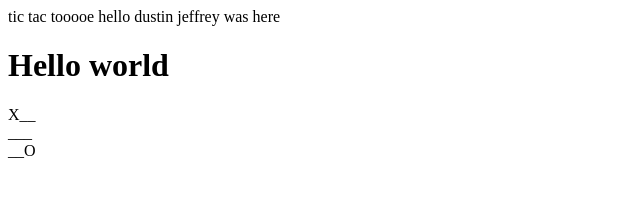
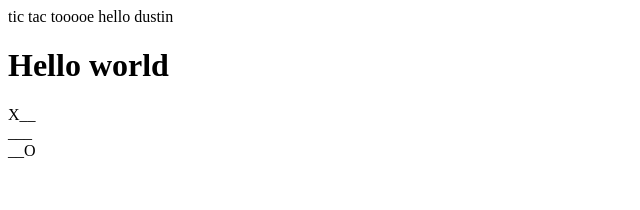
Before and after one commit to dustintktran/sideprojects, a React (Create React App) app: page / in a window 1280 px wide. Shown: the top 210 px of the page, without its empty margins (0-640 px from the left). Built offline with nearby package versions, Linux system fonts and the light colour scheme.

Commit message:
jeffrey was not here

```diff
--- a/src/App.js
+++ b/src/App.js
@@ -5,7 +5,6 @@ function App() {
     <div className="App">
       tic tac tooooe
       hello dustin
-      jeffrey was here
       <TicTacToe />
     </div>
   );
```
